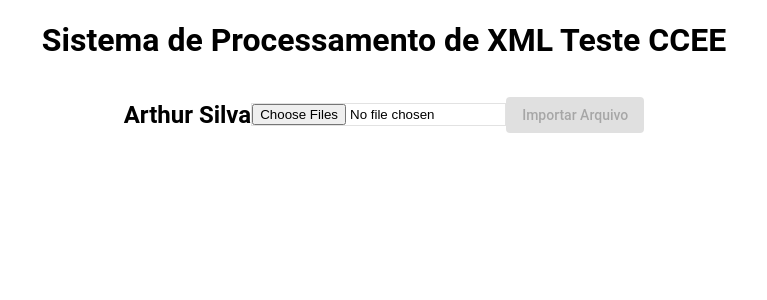
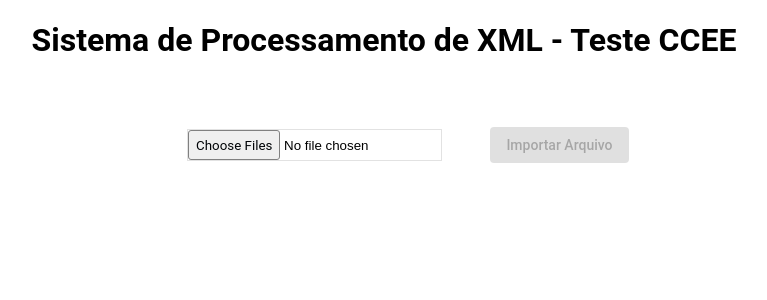
Before and after one commit to Silva-Arthur/teste-importacaoxml-frontend, an Angular app: page / in a window 1280 px wide. Shown: the top 300 px of the page, without its empty margins (256-1023 px from the left). Built offline with nearby package versions, Linux system fonts and the light colour scheme.

Commit message:
Finalização da inserção do spinner

```diff
--- a/src/app/components/home/home.component.css
+++ b/src/app/components/home/home.component.css
@@ -5,13 +5,23 @@
     text-align: center;
 }
 
-input {
+
+#arquivos {
     border: solid 1px rgba(129, 128, 128, 0.226);
+    margin: 3rem;
 }
+
+input::file-selector-button {
+    font-family: Roboto, "Helvetica Neue", sans-serif;
+    color: rgb(1, 4, 7);
+    padding: 0.5em;
+    border: thin solid grey;
+    border-radius: 3px;
+  }
+
 
 .loading-spinner {
     display: flex;
     align-items: center;
     justify-content: center;
-    background: rgba(0,0,0,0.15);
 }
--- a/src/app/components/home/home.component.html
+++ b/src/app/components/home/home.component.html
@@ -1,10 +1,8 @@
 <div>
     <div class="form">
-        <h1>Sistema de Processamento de XML Teste CCEE</h1>
+        <h1>Sistema de Processamento de XML - Teste CCEE</h1>
     </div>
-    <div class="form">
-        <h2>Arthur Silva</h2>
-        <!--<input type="text" (change)="getName(name.value)" id="fileLabel" name="fileLabel" #name/>-->
+    <div class="form" *ngIf="retorno$">
         <input type="file" class="ng-hide" id="arquivos" name="arquivos" (change)="getFile($event)" multiple="multiple"
             accept="text/xml" />
         <button (click)="enviarArquivos()" mat-raised-button color="primary" [disabled]="!files" id="buttonSubmit"
@@ -12,10 +10,8 @@
         <div *ngIf=""></div>
 
     </div>
-    <ng-template #loading>
-        <div class="loading-spinner">
-            <mat-spinner></mat-spinner>
-        </div>
-        </ng-template>
+    <div class="loading-spinner" *ngIf="!retorno$">
+        <mat-spinner></mat-spinner>
+    </div>
 
 </div>
--- a/src/app/components/home/home.component.ts
+++ b/src/app/components/home/home.component.ts
@@ -4,6 +4,8 @@
 import { UploadFileService } from './home.service';
 import * as X2JS from 'x2js';
 import { Observable } from 'rxjs';
+import { delay} from 'rxjs/operators';
+
 
 @Component({
   selector: 'app-home',
@@ -16,14 +18,15 @@
     private service: UploadFileService
     ) { }
 
-    ngOnInit(): void {
+  ngOnInit(): void {
+    this.retorno$ = true;
   }
 
   name: string = "";
   files: Set<File>;
   arquivosJson: Array<any> = new Array();
   conversor: ConversorService = new ConversorService();
-  retorno$: Observable<boolean> | null = null;
+  retorno$: Observable<boolean> | boolean;
 
   getName(name: string) {
     this.name = name;
@@ -48,7 +51,8 @@
     document.getElementById('arquivos').innerHTML = fileNames.join(', ');
   }
 
-  enviarArquivos() {
+  async enviarArquivos() {
+    this.retorno$ = false;
     if (this.arquivosJson && this.arquivosJson.length > 0) {
       for (var jsonFile of this.arquivosJson) {
         var jsonAux = this.conversor.converter(jsonFile)
@@ -60,6 +64,7 @@
     document.getElementById('arquivos').innerHTML = '';
     document.getElementById('buttonSubmit').setAttribute('disabled', '');
     console.log('aqui')
+    this.retorno$ = true;
   }
 
 }
--- a/src/app/components/home/home.service.ts
+++ b/src/app/components/home/home.service.ts
@@ -14,8 +14,8 @@
 
   upload(jsonEnviar: any, url: string) {
     return this.http.post(url, jsonEnviar,{responseType: 'text'}).pipe(
-      first(),
-      delay(15000),
+      //first(),
+      //delay(15000),
       tap(retorno => console.log(retorno))
     );
   }
```
